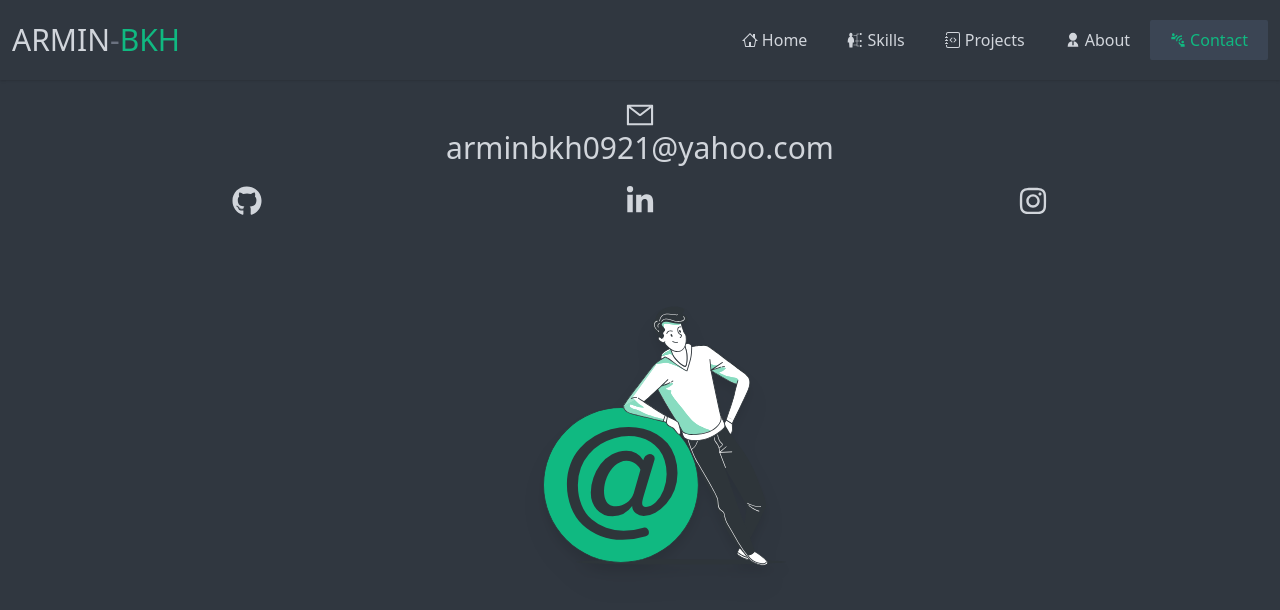
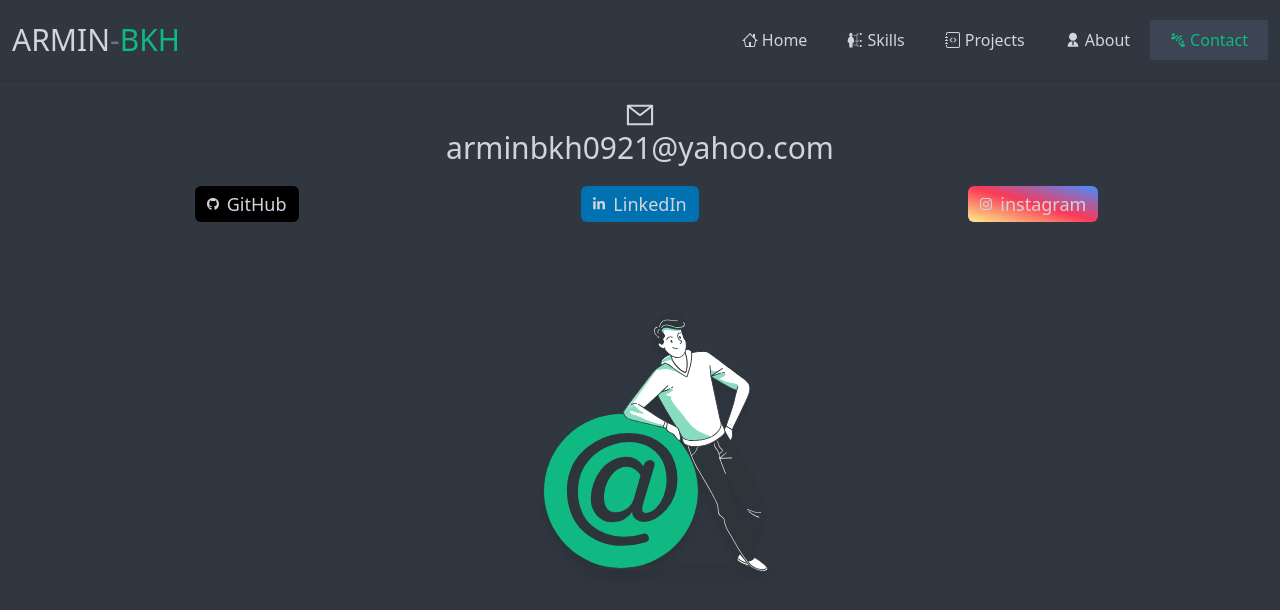
Before and after one commit to armin-bkh/armin-bkh, a Next.js app: page /contact in a window 1280 px wide. Shown: the top 610 px of the page. Built offline with nearby package versions, Linux system fonts and the light colour scheme.

Commit message:
change contact page ui

```diff
--- a/components/SkillsList/SkillsList.jsx
+++ b/components/SkillsList/SkillsList.jsx
@@ -37,7 +37,7 @@ const skills = [
     icon: SiBootstrap,
     title: "BootStrap4",
     description:
-      "Utilizing each one of these framework to improve the efficiency of user interface styles.",
+      "Utilizing each one of these frameworks to improve the efficiency of user interface styles.",
   },
   {
     id: 4,
@@ -49,16 +49,16 @@ const skills = [
   {
     id: 5,
     icon: SiJquery,
-    title: "JQuery",
+    title: "jQuery",
     description:
-      "It is one of the oldest and most widely used JavaScript libraries",
+      "It is one of the oldest and most widely used JavaScript libraries.",
   },
   {
     id: 6,
     icon: ImGit,
     title: "Git",
     description:
-      "Utilizing the git flow procedure including (branching, pull, push, standard commit) to better manage the project and code review. ",
+      "Utilizing the git flow procedure including (branching, pull, push, standard commit) to better manage the project and code review.",
   },
   {
     id: 7,
@@ -87,7 +87,7 @@ const skills = [
     id: 10,
     title: "Redux-toolkit",
     description:
-      "Redux toolkit is one of the Redux related tools that we use to make Redax easier to use.",
+      "Redux toolkit is one of the Redux related tools that we use to make Redux easier to use.",
   },
   {
     id: 11,
@@ -102,7 +102,7 @@ const skills = [
     icon: SiNextdotjs,
     title: "NextJs FrameWork",
     description:
-      "I use next.js in the case of projects when the SEO purposes, server-side render gets more important. ",
+      "I use next.js in the case of projects when the SEO purposes, server-side render gets more important.",
   },
   {
     id: 13,
--- a/pages/about.js
+++ b/pages/about.js
@@ -45,11 +45,10 @@ const AboutPage = () => {
               />
             </div>
             <p>
-              I am eighteen years old, born in 2004 May 30, sunday - 5/30/2004
+              I am eighteen years old, born in 2004 May 30th - 5/30/2004
               (solar: 1383/3/10).
             </p>
             <p>I live in Tehran.</p>
-            <p>I am a final year computer student.</p>
             <p>
               I am a front-end developer and have been working in the basin for
               almost a year.
--- a/pages/contact.js
+++ b/pages/contact.js
@@ -6,16 +6,22 @@ import Head from "next/head";
 
 const socialMedia = [
   {
+    id: 1,
     href: "https://www.github.com/armin-bkh",
-    icon: <FaGithub />,
+    icon: <FaGithub className="pr-2 text-xl" />,
+    title: "GitHub",
   },
   {
+    id: 2,
     href: "https://www.linkedin.com/in/arminbkh",
-    icon: <FaLinkedinIn />,
+    icon: <FaLinkedinIn className="pr-2 text-xl" />,
+    title: "LinkedIn",
   },
   {
+    id: 3,
     href: "https://www.instagram.com/rminbkh/",
-    icon: <FaInstagram />,
+    icon: <FaInstagram className="pr-2 text-xl" />,
+    title: "instagram",
   },
 ];
 
@@ -33,16 +39,23 @@ const ContactPage = () => {
             </li>
             {socialMedia.map((link) => (
               <li
-                className="flex-1 flex justify-center items-center text-xl md:text-3xl"
-                key={link.href}
+                className="flex-1 flex justify-center items-center text-lg"
+                key={link.id}
               >
                 <a
-                  className="cursor-pointer hover:text-emerald-500 transition"
+                  className={`cursor-pointer transition-all flex items-center rounded-md px-3 py-1 ${
+                    link.id === 1
+                      ? "bg-black"
+                      : link.id === 2
+                      ? "bg-[#0072b1]"
+                      : "bg-gradient-to-tr from-yellow-200 via-[#fb3958] to-[#458eff]"
+                  }`}
                   href={link.href}
                   target="_blank"
                   rel="noreferrer"
                 >
                   {link.icon}
+                  {link.title}
                 </a>
               </li>
             ))}
```
